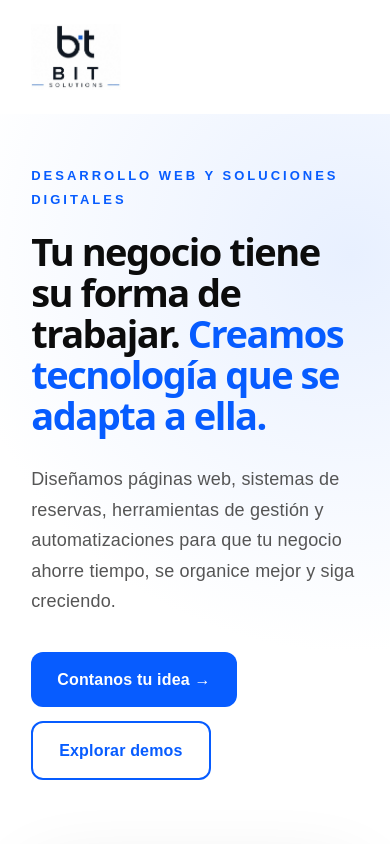
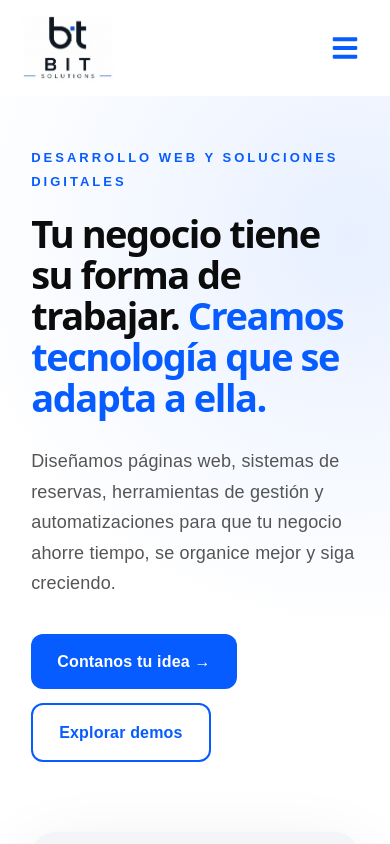
Before and after one commit to Nazab123/bit-solutions, a React (Vite) app: page / in a window 390 px wide. Shown: the top 844 px of the page. Built offline with nearby package versions, Linux system fonts and the light colour scheme.

Commit message:
Agrego menu responsive para celulares

```diff
--- a/src/App.css
+++ b/src/App.css
@@ -961,3 +961,84 @@ footer p {
 section[id] {
   scroll-margin-top: 110px;
 }
+
+/* =========================
+   MENU HAMBURGUESA
+========================= */
+
+/* Oculto en computadoras */
+
+.menu-toggle {
+  display: none;
+  background: transparent;
+  border: none;
+  color: #075cff;
+  font-size: 28px;
+  cursor: pointer;
+  padding: 8px;
+  align-items: center;
+  justify-content: center;
+}
+
+/* Tablets y celulares */
+
+@media (max-width: 900px) {
+
+  .navbar {
+    padding: 15px 6%;
+  }
+
+  /* Mostramos el botón hamburguesa */
+
+  .menu-toggle {
+    display: flex;
+  }
+
+  /* Menú cerrado */
+
+  .nav-links {
+    display: none;
+    position: absolute;
+    top: 100%;
+    left: 0;
+    right: 0;
+    width: 100%;
+    background: #ffffff;
+    flex-direction: column;
+    gap: 0;
+    padding: 15px 6% 25px;
+    box-shadow: 0 15px 25px rgba(0, 0, 0, 0.08);
+    max-height: calc(100vh - 75px);
+    overflow-y: auto;
+    z-index: 1001;
+  }
+
+  /* Menú abierto */
+
+  .nav-links.open {
+    display: flex;
+  }
+
+  /* Enlaces */
+
+  .nav-links a {
+    display: block;
+    padding: 15px 10px;
+    font-size: 16px;
+    border-bottom: 1px solid #eef1f5;
+    color: #111;
+  }
+
+  /* Botón de contacto */
+
+  .nav-links .nav-contact {
+    margin-top: 15px;
+    background: #075cff;
+    color: white;
+    text-align: center;
+    padding: 15px;
+    border: none;
+    border-radius: 10px;
+  }
+
+}
--- a/src/App.jsx
+++ b/src/App.jsx
@@ -1,14 +1,22 @@
 import "./App.css"
 import logoBit from "./assets/logo-bit.jpeg"
-import {FaWhatsapp, FaInstagram, FaGlobe, FaLaptopCode, FaCogs, FaChartBar} from "react-icons/fa"
+import {FaWhatsapp, FaInstagram, FaGlobe, FaLaptopCode, FaCogs, FaChartBar, FaBars, FaTimes} from "react-icons/fa"
 import {FaCalendarAlt, FaShoppingBag, FaCalculator, FaUsers, FaCreditCard, FaClipboardList, FaBoxOpen, FaChartLine} from "react-icons/fa"
 import { useForm } from "@formspree/react"
 import { useEffect, useState } from "react"
 import PeluqueriaDemo from "./demos/peluqueria/PeluqueriaDemo"
 
+
 function Navbar() {
+  const [menuAbierto, setMenuAbierto] = useState(false)
+
+  const cerrarMenu = () => {
+    setMenuAbierto(false)
+  }
+
   return (
     <nav className="navbar">
+
       <div className="logo">
         <img
           src={logoBit}
@@ -17,26 +25,62 @@ function Navbar() {
         />
       </div>
 
+      <button
+        className="menu-toggle"
+        type="button"
+        aria-label={menuAbierto ? "Cerrar menú" : "Abrir menú"}
+        aria-expanded={menuAbierto}
+        aria-controls="nav-links"
+        onClick={() => setMenuAbierto(!menuAbierto)}
+      >
+        {menuAbierto ? <FaTimes /> : <FaBars />}
+      </button>
 
-<div className="nav-links">
-  <a href="#inicio">Inicio</a>
+      <div
+        id="nav-links"
+        className={`nav-links ${menuAbierto ? "open" : ""}`}
+      >
+        <a href="#inicio" onClick={cerrarMenu}>
+          Inicio
+        </a>
 
-  <a href="#servicios">Servicios</a>
+        <a href="#servicios" onClick={cerrarMenu}>
+          Servicios
+        </a>
 
-  <a href="#funcionalidades">Soluciones</a>
+        <a href="#funcionalidades" onClick={cerrarMenu}>
+          Soluciones
+        </a>
 
-  <a href="#demos">Demos</a>
+        <a href="#demos" onClick={cerrarMenu}>
+          Demos
+        </a>
 
-  <a href="#nosotros">Nosotros</a>
+        <a href="#proceso" onClick={cerrarMenu}>
+          Cómo trabajamos
+        </a>
 
-  <a href="#contacto" className="nav-contact">
-    Contacto
-  </a>
-</div>
+        <a href="#nosotros" onClick={cerrarMenu}>
+          Nosotros
+        </a>
+
+        <a href="#preguntas" onClick={cerrarMenu}>
+          Preguntas frecuentes
+        </a>
+
+        <a
+          href="#contacto"
+          className="nav-contact"
+          onClick={cerrarMenu}
+        >
+          Contacto
+        </a>
+      </div>
 
     </nav>
   )
 }
+
 
 function Hero() {
   return (
```
